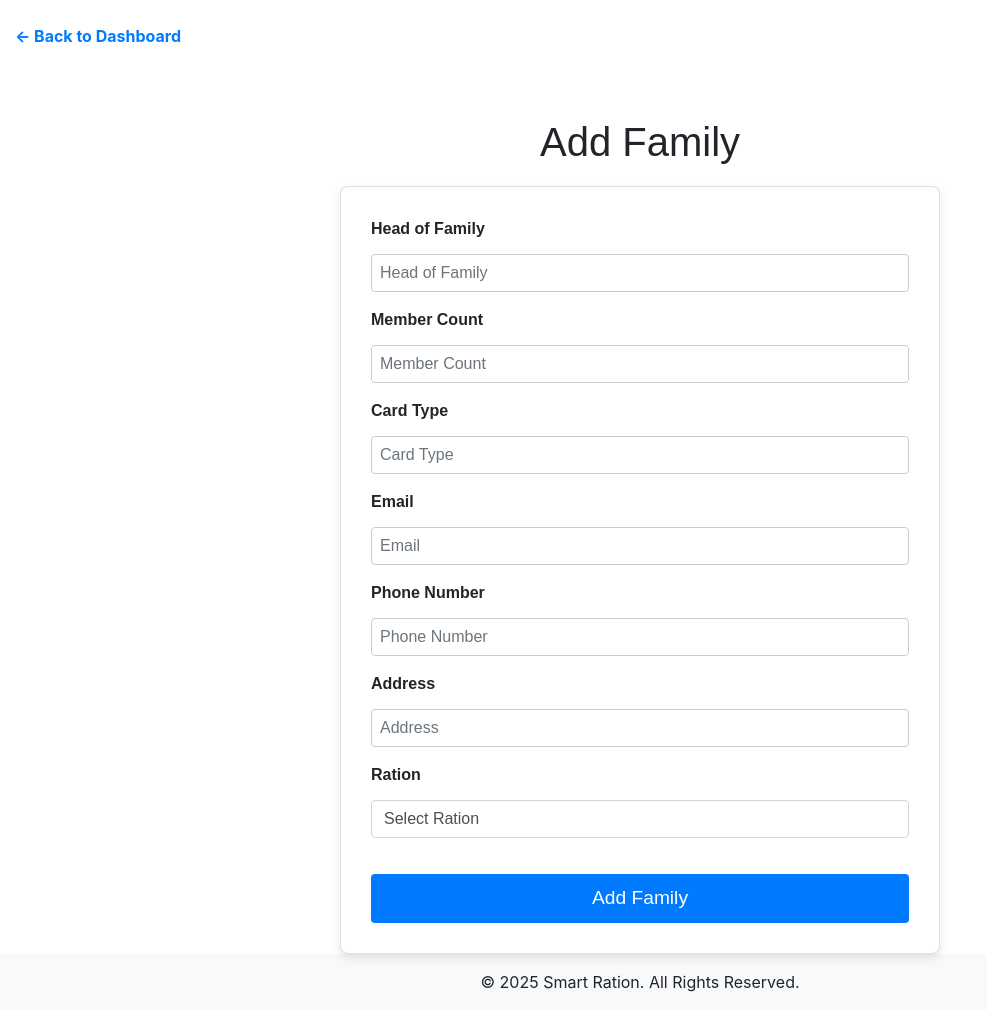
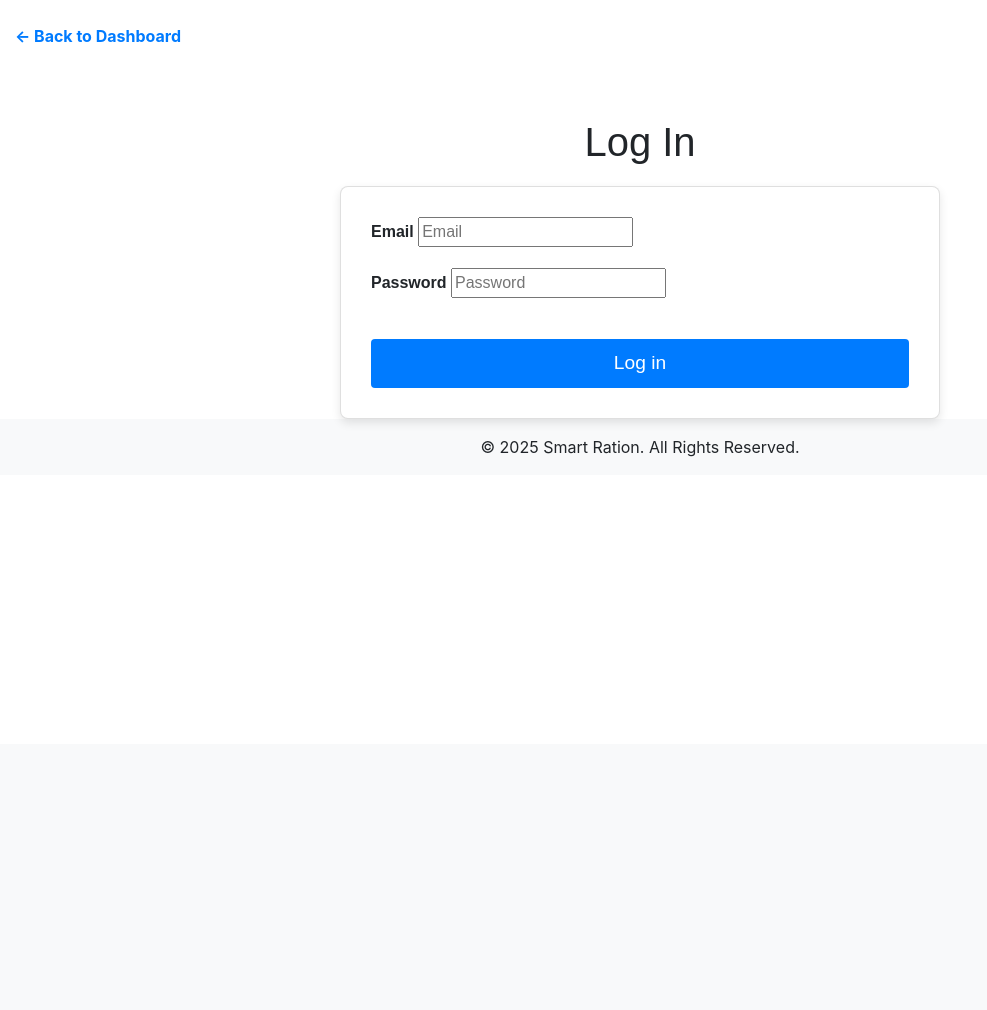
Before and after one commit to Abishekdeepak5/SmartRation, a Django app: page /login/ in a window 1280 px wide. Shown: the part 56-1066 px from the top of the page, without its empty margins (0-987 px from the left). After the commit the page ends 513 px from the top, so only its background shows below. Run offline with Django 5.2, Linux system fonts and the light colour scheme; some libraries are stand-ins or nearby versions.

Commit message:
Ui and funation correction

```diff
--- a/SmartRation/app/templates/family_list.html
+++ b/SmartRation/app/templates/family_list.html
@@ -152,8 +152,8 @@
         <!-- Navigation Links -->
         <div class="navbar-nav ml-auto">
             <a class="nav-link" href="{% url 'home' %}">Home</a>
-            <a class="nav-link" href="{% url 'about' %}">About</a>
-            <a class="nav-link" href="{% url 'contact' %}">Contact</a>
+            <a class="nav-link">About</a>
+            <a class="nav-link">Contact</a>
         </div>
     </div>
 </nav>
--- a/SmartRation/app/templates/home.html
+++ b/SmartRation/app/templates/home.html
@@ -152,8 +152,8 @@
         <!-- Navigation Links -->
         <div class="navbar-nav ml-auto">
             <a class="nav-link" href="{% url 'home' %}">Home</a>
-            <a class="nav-link" href="{% url 'about' %}">About</a>
-            <a class="nav-link" href="{% url 'contact' %}">Contact</a>
+            <a class="nav-link">About</a>
+            <a class="nav-link">Contact</a>
         </div>
     </div>
 </nav>
--- a/SmartRation/app/templates/login.html
+++ b/SmartRation/app/templates/login.html
@@ -105,53 +105,24 @@
 <a href="{% url 'admin' %}" class="back-link">← Back to Dashboard</a>
 
 <div class="body">
-    <h1>Add Family</h1>
+    <h1>Log In</h1>
+
 
     <div class="card">
         <form method="POST">
             {% csrf_token %}
             <div class="table-container">
                 <div class="form-group">
-                    <label for="head_of_family">Head of Family</label>
-                    <input type="text" name="head_of_family" id="head_of_family" class="form-control" placeholder="Head of Family" required>
+                    <label for="email">Email</label>
+                    <input type="email" name="email" placeholder="Email" required>
                 </div>
 
                 <div class="form-group">
-                    <label for="member_count">Member Count</label>
-                    <input type="text" name="member_count" id="member_count" class="form-control" placeholder="Member Count" required>
+                    <label for="password">Password</label>
+                    <input type="password" name="password" placeholder="Password" required>
                 </div>
 
-                <div class="form-group">
-                    <label for="card_type">Card Type</label>
-                    <input type="text" name="card_type" id="card_type" class="form-control" placeholder="Card Type" required>
-                </div>
-
-                <div class="form-group">
-                    <label for="email">Email</label>
-                    <input type="text" name="email" id="email" class="form-control" placeholder="Email" required>
-                </div>
-
-                <div class="form-group">
-                    <label for="phone_number">Phone Number</label>
-                    <input type="text" name="phone_number" id="phone_number" class="form-control" placeholder="Phone Number" required>
-                </div>
-
-                <div class="form-group">
-                    <label for="address">Address</label>
-                    <input type="text" name="address" id="address" class="form-control" placeholder="Address" required>
-                </div>
-
-                <div class="form-group">
-                    <label for="ration_id">Ration</label>
-                    <select name="ration_id" id="ration_id" class="form-control" required>
-                        <option value="" disabled selected>Select Ration</option>
-                        {% for ration in rations %}
-                            <option value="{{ ration.ration_id }}">{{ ration.address }} - {{ ration.pincode }}</option>
-                        {% endfor %}
-                    </select>
-                </div>
-
-                <button type="submit" class="submit-btn">Add Family</button>
+                <button type="submit" class="submit-btn">Log in</button>
             </div>
         </form>
     </div>
--- a/SmartRation/app/templates/ration_list.html
+++ b/SmartRation/app/templates/ration_list.html
@@ -6,6 +6,8 @@
 {% load static %}
 
 <!-- Add New Ration Link -->
+<a href="{% url 'admin' %}" class="btn btn-primary btn-add">Dashboard</a>
+<br><br>
 <a href="{% url 'add_ration' %}" class="btn btn-primary btn-add">Add New Ration</a>
 <br><br>
 
@@ -24,6 +26,7 @@
                 <a href="{% url 'edit_ration' ration.ration_id %}" class="btn btn-secondary btn-edit">Edit</a>
                 <a href="{% url 'delete_ration' ration.ration_id %}" class="btn btn-danger btn-delete">Delete</a>
                 <a href="{% url 'listfamily' ration.ration_id %}" class="btn btn-info btn-view">View Families</a>
+                <a href="{% url 'staff_assign' ration.ration_id %}" class="btn btn-info btn-view">Change Staff</a>
             </div>
         </div>
     {% endfor %}
```
Also changed, not shown: SmartRation/app/templates/assign_ration.html (+14 -2 lines), SmartRation/app/templates/ration_distribution.html (+6 -7 lines), SmartRation/app/templates/ration_form.html (+53 -2 lines), SmartRation/app/templates/register.html (+21 -3 lines), SmartRation/app/views/RationView.py (+17 -3 lines), SmartRation/db.sqlite3.
